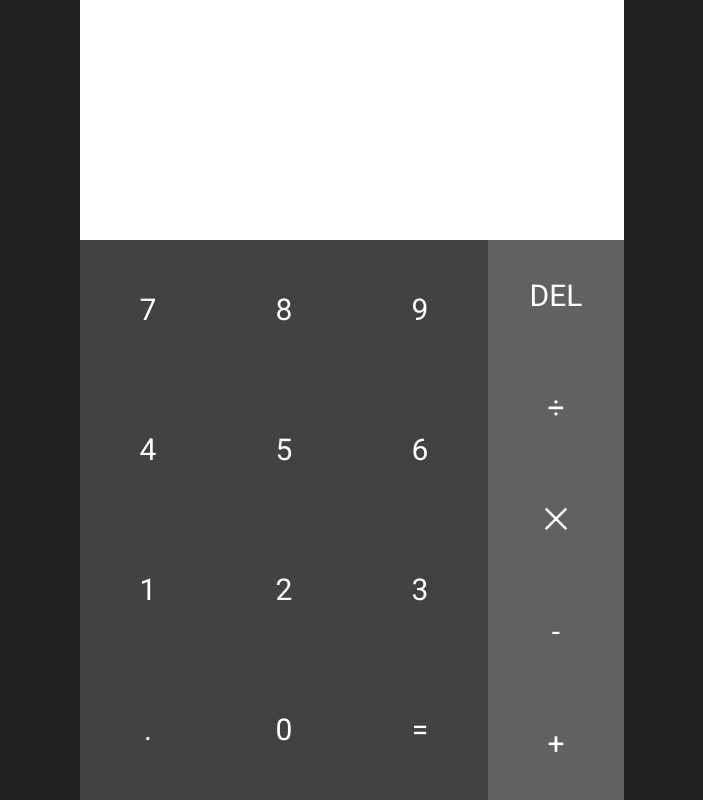
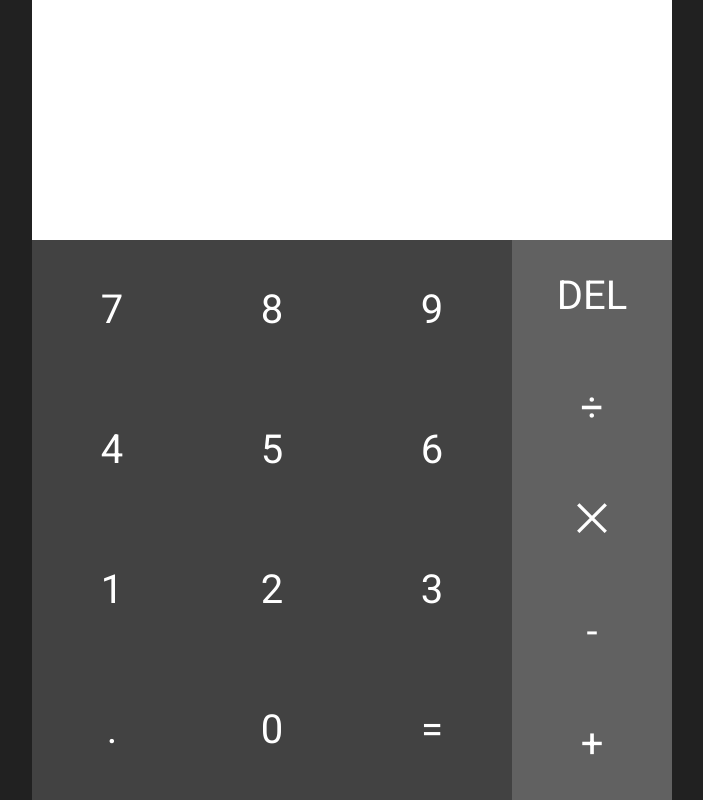
Before and after one commit to AyumuKasuga/calculator, a React (Create React App) app: page / in a window 1280 px wide. Shown: the whole page, without its empty margins (288-991 px from the left). Built offline with nearby package versions, Linux system fonts and the light colour scheme; what react-tap-event-plugin would draw is missing.

Commit message:
add more vh in css

```diff
--- a/public/index.html
+++ b/public/index.html
@@ -3,7 +3,7 @@
   <head>
     <meta charset="utf-8">
     <meta name="viewport" content="width=device-width, initial-scale=1">
-    <link href="https://fonts.googleapis.com/css?family=Roboto:300,400,500" rel="stylesheet">
+    <link href="https://fonts.googleapis.com/css?family=Roboto:100,200,300,400,500" rel="stylesheet">
     <link rel="shortcut icon" href="%PUBLIC_URL%/favicon.ico">
     <title>Calculator</title>
   </head>
--- a/src/css/App.css
+++ b/src/css/App.css
@@ -42,9 +42,9 @@
     display: flex;
     align-items: center;
     justify-content: flex-end;
-    font-size: 38px;
+    font-size: 8.5vh;
     overflow: hidden;
-    padding: 0 10px;
+    padding: 0 2%;
 }
 
 .screenSecondLine {
@@ -52,6 +52,6 @@
     display: flex;
     align-items: center;
     justify-content: flex-end;
-    font-size: 26px;
-    padding: 0 10px;
+    font-size: 5vh;
+    padding: 0 2%;
 }
--- a/src/css/index.css
+++ b/src/css/index.css
@@ -2,7 +2,8 @@
   margin: 0;
   padding: 0;
   font-family: sans-serif;
-  max-width: 68vh;
+  width: 100%;
+  max-width: 80vh;
   height: 100vh;
   margin: auto;
   background-color: #212121;
--- a/src/js/components/App.jsx
+++ b/src/js/components/App.jsx
@@ -10,7 +10,7 @@
 
 injectTapEventPlugin();
 
-const MAX_CHAR = 18
+const MAX_CHAR = 16
 const DEL_BUTTON = 'DEL'
 const CLR_BUTTON = 'CLR'
 const RESULT_BUTTON = '='
--- a/src/js/components/ButtonSet.jsx
+++ b/src/js/components/ButtonSet.jsx
@@ -15,14 +15,14 @@
                     <FlatButton
                         labelStyle={{
                             color: 'white',
-                            fontSize: '30px',
+                            fontSize: '5vh',
                             fontWeight: '0'
                         }}
                         style={{
                             margin: 'auto',
                             height: '100%',
                             width: '100%',
-                            minWidth: '50px'
+                            minWidth: '10px'
                         }}
                         hoverColor={null}
                         label={label}
```
